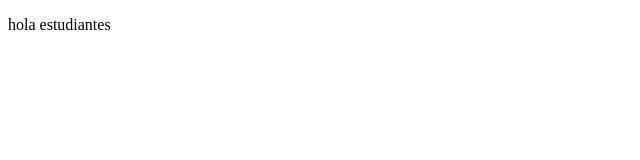
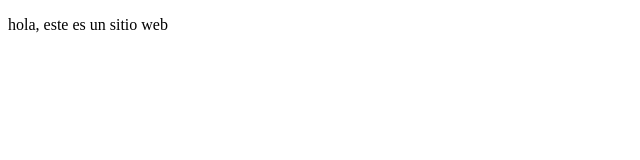
Before and after one commit to ricardocema/proyecto1, a plain HTML site: page index.html in a window 1280 px wide. Shown: the full height of the page, 0-640 px from the left. Drawn offline with Linux system fonts and the light colour scheme.

Commit message:
cambios agregados: mensaje cambiado

```diff
--- a/index.html
+++ b/index.html
@@ -8,7 +8,7 @@
 </head>
 <body>
     <p>
-        hola estudiantes
+        hola, este es un sitio web
     </p>
 
 </body>
```
